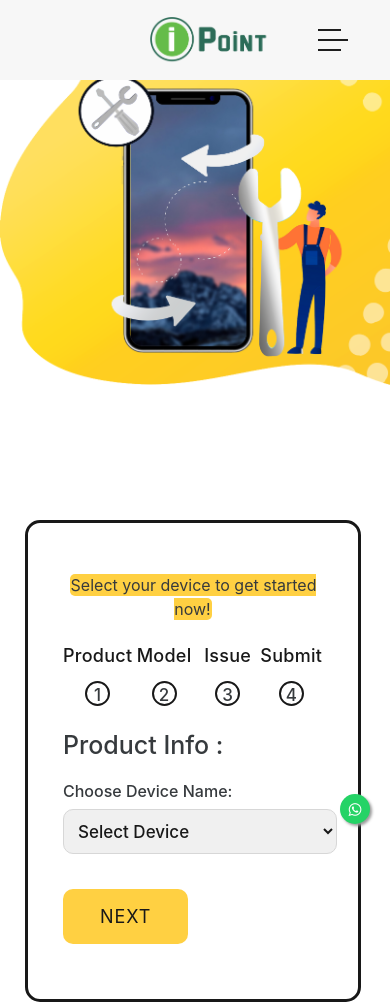
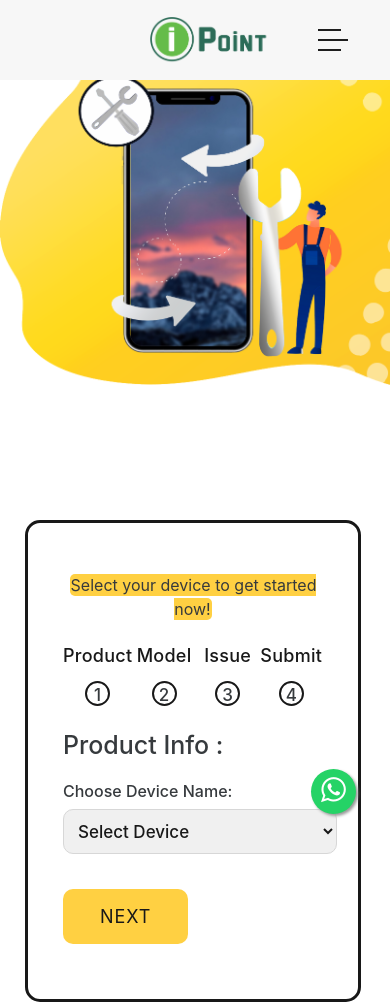
Before and after one commit to shubhanshuj22/ipoint, a plain HTML site: page index.html in a window 390 px wide. Shown: the top 1002 px of the page. Drawn offline with nearby package versions, Linux system fonts and the light colour scheme.

Commit message:
Update main.css

```diff
--- a/assets/css/main.css
+++ b/assets/css/main.css
@@ -1475,21 +1475,21 @@ Anurag
     }
     .float{
       position:fixed;
-      width:30px;
-      height:30px;
-      bottom:20px;
-      right:20px;
+      width:45px;
+      height:45px;
+      bottom:30px;
+      right:34px;
       background-color:#25d366;
       color:#FFF;
       border-radius:50px;
       text-align:center;
-      font-size:15px;
+      font-size:29px;
       box-shadow: 2px 2px 3px #999;
       z-index:100;
     }
 
     .my-float{
-      margin-top:8px;
+      margin-top:6px;
     }
 
 }
```
